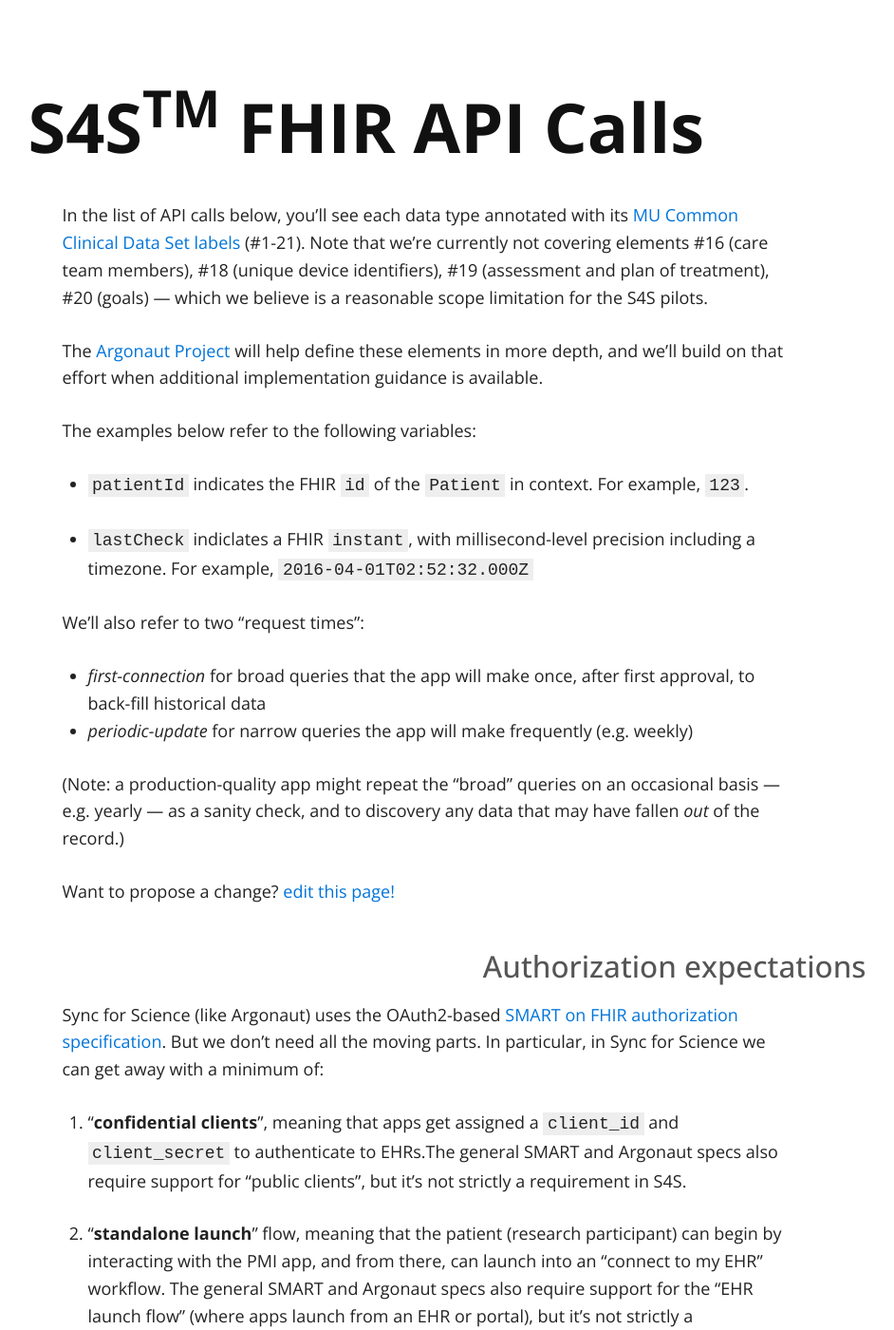
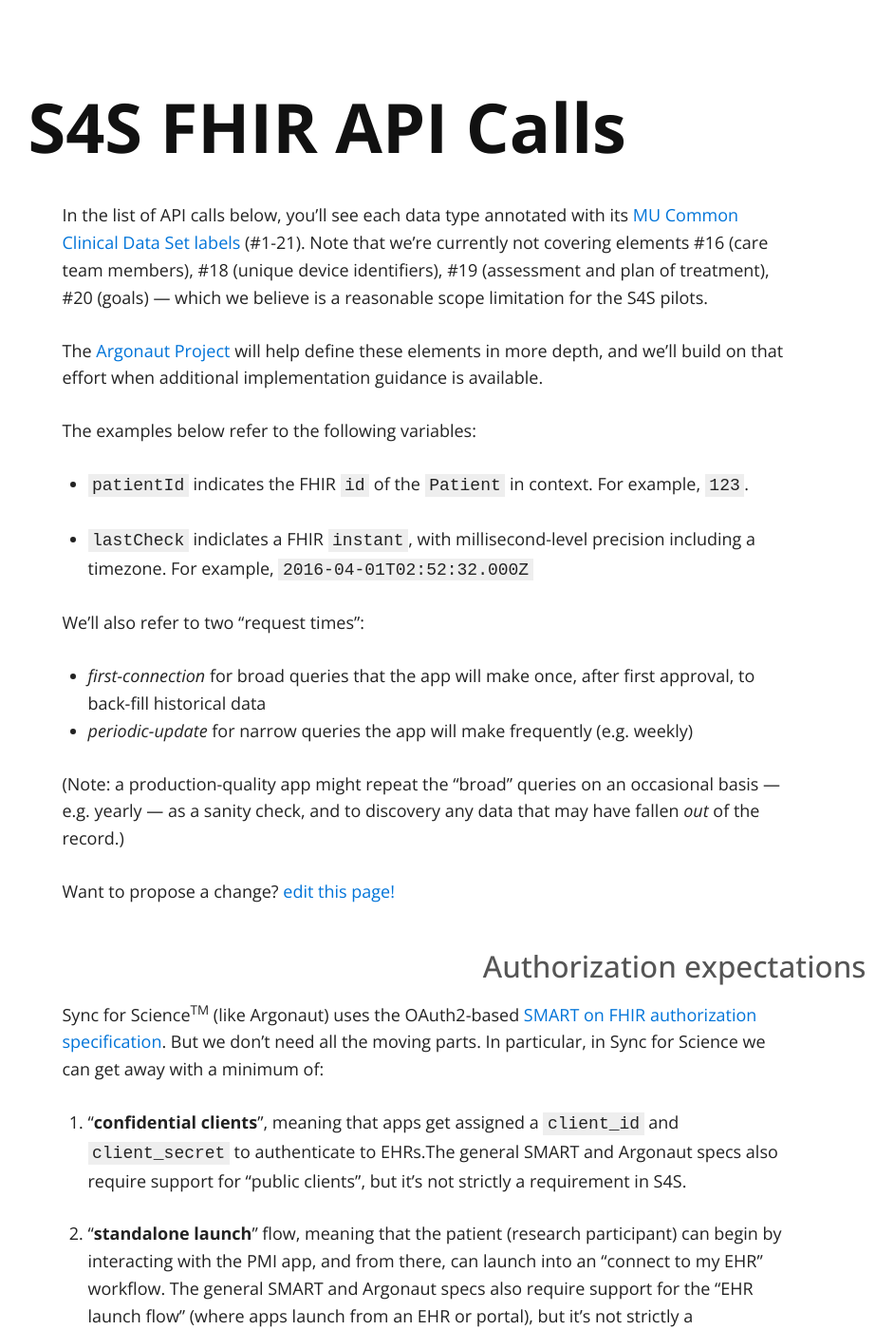
Before and after one commit to sync-for-science/sync-for-science.github.io, a Jekyll site: the page built from api-calls/index.md, in a window 1280 px wide and 1400 px high. Shown: the whole window at 95% size, without its empty margins (187-1129 px from the left). Built offline with Jekyll 4.4.1, drawn with Linux system fonts in a browser that asks for light colours; nearby versions of some CDN libraries; part of the change alters nothing that is shown.

```diff
--- a/api-calls/index.md
+++ b/api-calls/index.md
@@ -2,7 +2,7 @@
 layout: page
 ---
 
-# S4S<sup>TM</sup> FHIR API Calls
+# S4S FHIR API Calls
 
 In the list of API calls below, you'll see each data type annotated with its [MU Common Clinical Data Set labels](https://www.healthit.gov/sites/default/files/2015Ed_CCG_CCDS.pdf) (#1-21). Note that we're currently not covering elements #16 (care team members), #18 (unique device identifiers), #19 (assessment and plan of treatment), #20 (goals) — which we believe is a reasonable scope limitation for the S4S pilots.
 
@@ -26,7 +26,7 @@ Want to propose a change?
 
 ## Authorization expectations
 
-Sync for Science (like Argonaut) uses the OAuth2-based [SMART on FHIR authorization specification](http://docs.smarthealthit.org/authorization). But we don't need all the moving parts. In particular, in Sync for Science we can get away with a minimum of:
+Sync for Science<sup>TM</sup> (like Argonaut) uses the OAuth2-based [SMART on FHIR authorization specification](http://docs.smarthealthit.org/authorization). But we don't need all the moving parts. In particular, in Sync for Science we can get away with a minimum of:
 
 1. "**confidential clients**", meaning that apps get assigned a `client_id` and `client_secret` to authenticate to EHRs.The general SMART and Argonaut specs also require support for "public clients", but it's not strictly a requirement in S4S.
 
```
